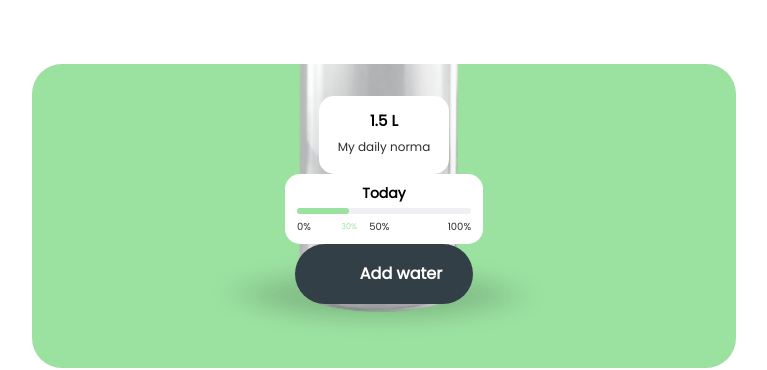
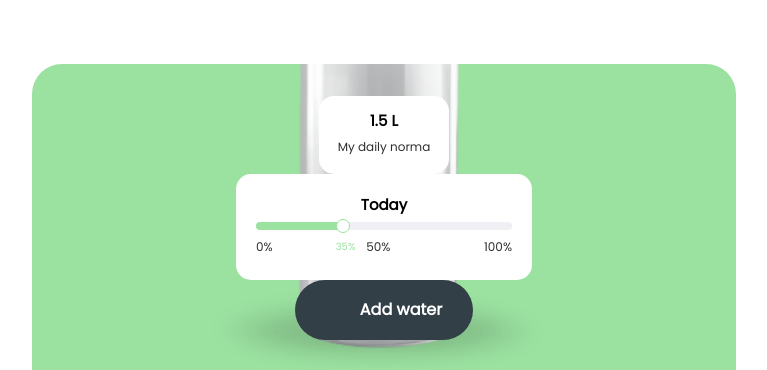
Before and after one commit to dmeshkovGit/AquaTrack, a React (Vite) app: page /tracker in a window 1280 px wide. Shown: the top 370 px of the page, without its empty margins (256-1023 px from the left). Built offline with nearby package versions, Linux system fonts and the light colour scheme.

Commit message:
made circle

```diff
--- a/src/components/WaterProgressBar/WaterProgressBar.jsx
+++ b/src/components/WaterProgressBar/WaterProgressBar.jsx
@@ -2,7 +2,7 @@ import css from '../WaterProgressBar/WaterProgressBar.module.css';
 import { useState } from 'react';
 
 export default function WaterProgressBar() {
-  const [percent, setPercent] = useState('30');
+  const [percent, setPercent] = useState('35');
   return (
     <div className={css.wrapper}>
       <h6 className={css.header}> Today</h6>
--- a/src/components/WaterProgressBar/WaterProgressBar.module.css
+++ b/src/components/WaterProgressBar/WaterProgressBar.module.css
@@ -1,5 +1,6 @@
 .wrapper {
   box-sizing: border-box;
+  width: 198px;
   height: 70px;
   background-color: var(--main-white);
   border-radius: 15px;
@@ -19,6 +20,7 @@
   height: 6px;
   border-radius: 9px;
   position: relative;
+  transition: width 0.5s;
 }
 .header {
   font-weight: 700;
@@ -41,14 +43,50 @@
   line-height: 8px;
   color: var(--accent);
   position: absolute;
-  top: 13px;
+  top: 15px;
   transform: translateX(-50%);
-  padding: 2px 4px;
   border-radius: 4px;
 }
-/* .progressLine::after {
-  background-color: var(--accent);
-  height: 6px;
-  border-radius: 9px;
-  position: relative;
-} */
+.progressLine::after {
+  content: '';
+  width: 12px;
+  height: 12px;
+  border-radius: 50%;
+  border: 1px solid var(--accent);
+  position: absolute;
+  right: -4px;
+  top: 50%;
+  background-color: var(--main-white);
+  transform: translateY(-50%);
+}
+@media screen and (min-width: 768px) {
+  .wrapper {
+    width: 296px;
+    height: 106px;
+    border-radius: 15px;
+    padding: 20px;
+    gap: 6px;
+  }
+  .bar {
+    width: 256px;
+    height: 8px;
+  }
+  .progressLine {
+    height: 8px;
+  }
+  .header {
+    font-weight: 700;
+    font-size: 15px;
+    line-height: 22px;
+  }
+  .text {
+    font-size: 12px;
+    line-height: 22px;
+  }
+  .activePercent {
+    font-size: 10px;
+    line-height: 18px;
+    top: 16px;
+    border-radius: 4px;
+  }
+}
```
